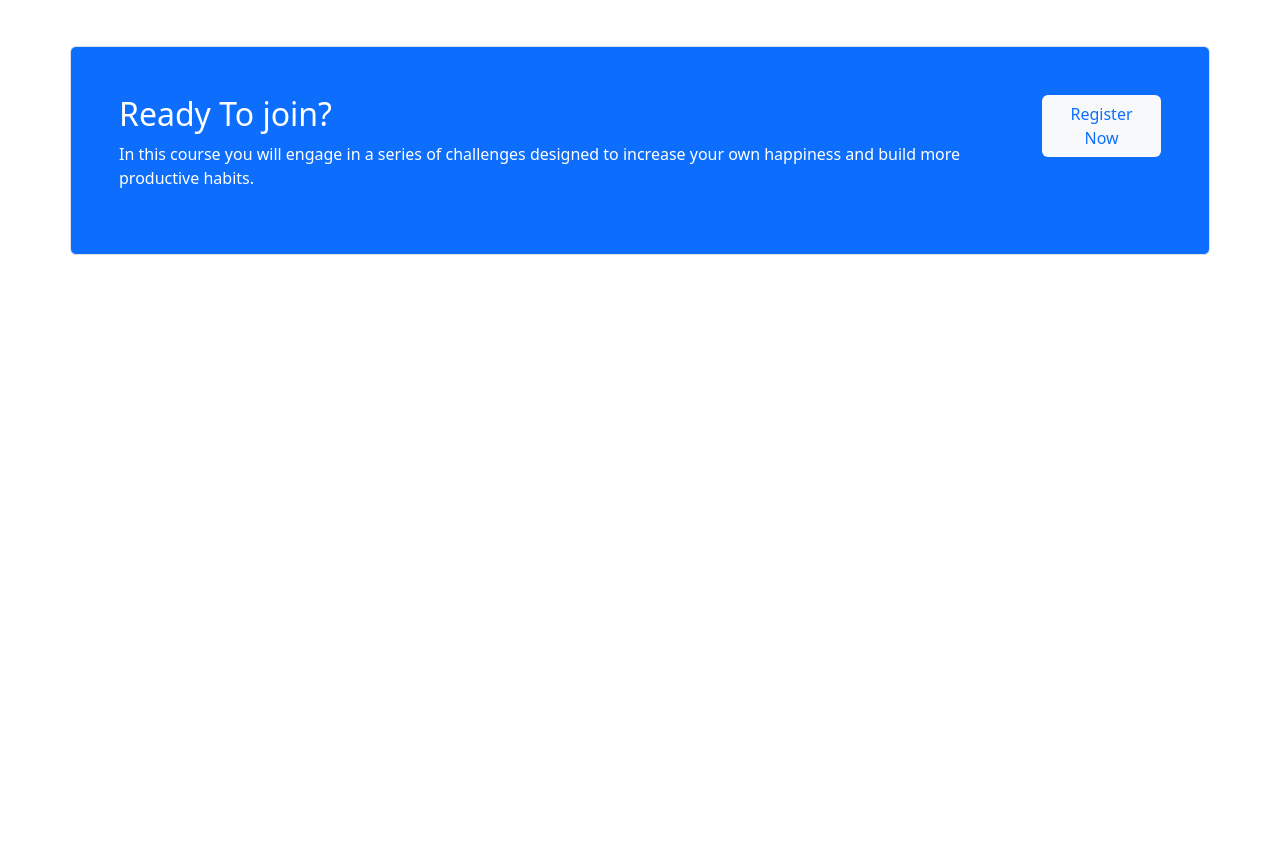
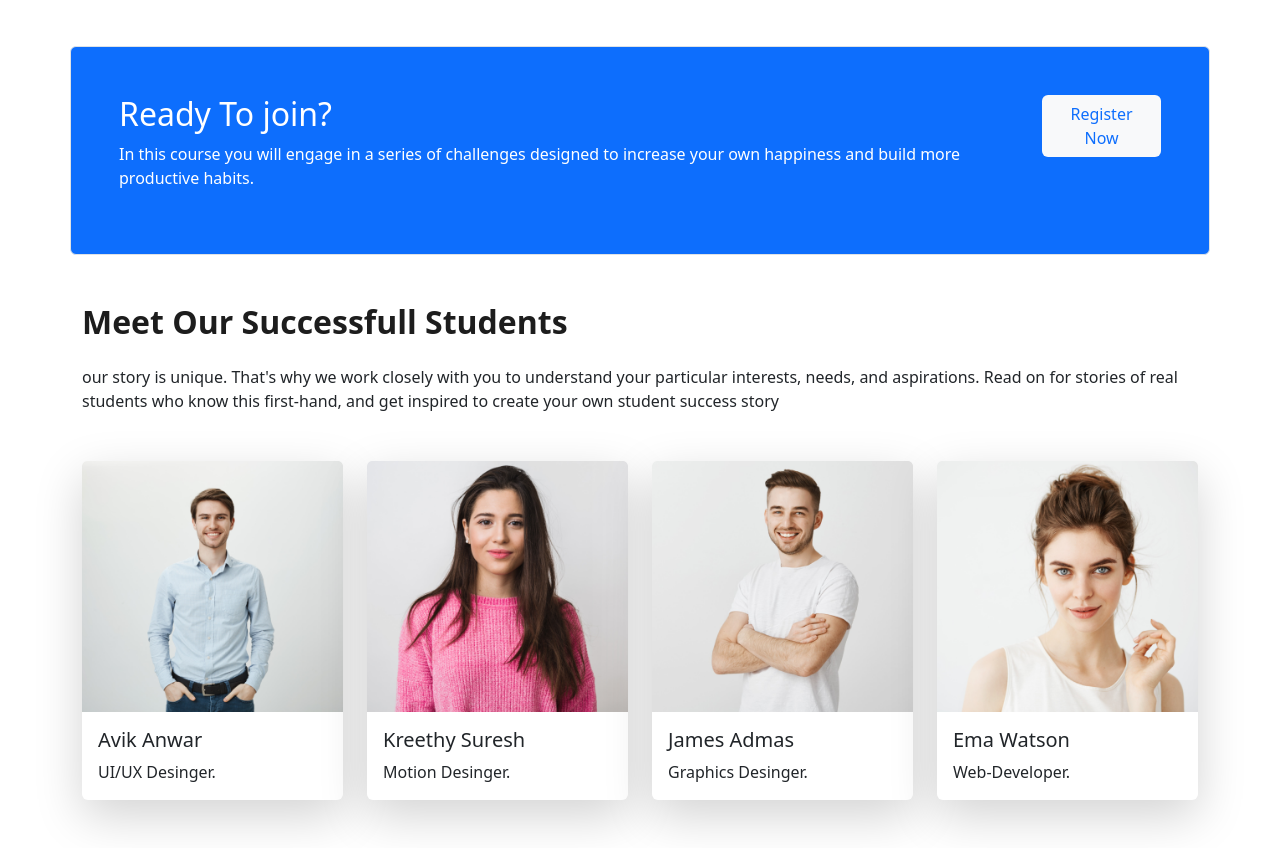
Before and after one commit to raju-120/Edtech, a plain HTML site: page index.html in a window 1280 px wide. Shown: the part 2528-3376 px from the top of the page. Before the commit the page ends 2799 px from the top, so only its background shows below. Drawn offline with nearby package versions, Linux system fonts and the light colour scheme.

Commit message:
success student added

```diff
--- a/index.html
+++ b/index.html
@@ -30,16 +30,16 @@
               <a class="nav-link" href="#courses">Courses</a>
             </li>
             <li class="nav-item mx-5">
-              <a class="nav-link" href="#">Deals</a>
+              <a class="nav-link" href="#explore">Deals</a>
             </li>
             <li class="nav-item mx-5">
-              <a class="nav-link">Success</a>
+              <a class="nav-link" href="#success">Success</a>
             </li>
             <li class="nav-item mx-5">
               <a class="nav-link">About</a>
             </li>
             <li class="nav-item mx-5">
-              <a class="nav-link">Register</a>
+              <a class="nav-link" href="#register">Register</a>
             </li>
           </ul>
           <form class="d-flex" role="search">
@@ -166,7 +166,7 @@
     <!----Courses Part end----->
     <!----Explore Start----->
     <section>
-      <div class="card mb-3" >
+      <div class="card mb-3" id="explore">
         <div class="row g-0 my-5 mx-5">
           <div class="col-md-4">
             <img src="images/working.png" class="img-fluid rounded-start w-100" alt="...">
@@ -198,7 +198,7 @@
     <!----Explore Part end----->
     <!----Register Part Start----->
     <section>
-      <div class="container mb-3 my-5">
+      <div class="container mb-3 my-5" id="register">
         <div class="row">
           <div class="col d-flex justify-content-between bg-primary p-5 border rounded">
             <span>
@@ -229,7 +229,50 @@
       </div>
     </section>
     <!----Register Part End----->
-    <!----Explore Part end----->
+    <!----Success Student start----->
+    <section class="container my-5" id="success">
+      <h2 class="mb-4 fw-bold course-head">Meet Our Successfull Students</h2>
+      <p class="mb-5">our story is unique. That's why we work closely with you to understand your particular interests, needs, and aspirations. Read on for stories of real students who know this first-hand, and get inspired to create your own student success story</p>
+      <div class="row row-cols-1 row-cols-md-2 row-cols-lg-4 g-4">
+          <div class="col">
+            <div class="card border border-0 shadow-lg h-60">
+              <img src="images/student/student-1.png" class="card-img-top" alt="...">
+              <div class="card-body">
+                <h5 class="card-title">Avik Anwar</h5>
+                <p class="card-text">UI/UX Desinger.</p>
+              </div>
+            </div>
+          </div>
+          <div class="col">
+            <div class="card border-0 shadow-lg h-100">
+              <img src="images/student/student-2.png" class="card-img-top" alt="...">
+              <div class="card-body">
+                <h5 class="card-title">Kreethy Suresh</h5>
+                <p class="card-text">Motion Desinger.</p>
+              </div>
+            </div>
+          </div>
+          <div class="col">
+            <div class="card border-0 shadow-lg h-60">
+              <img src="images/student/student-3.png" class="card-img-top" alt="...">
+              <div class="card-body">
+                <h5 class="card-title">James Admas</h5>
+                <p class="card-text">Graphics Desinger.</p>
+              </div>
+            </div>
+          </div>
+          <div class="col">
+            <div class="card border-0 shadow-lg h-60">
+              <img src="images/student/student-4.png" class="card-img-top" alt="...">
+              <div class="card-body">
+                <h5 class="card-title">Ema Watson</h5>
+                <p class="card-text">Web-Developer.</p>
+              </div>
+            </div>
+          </div>
+        </div>
+  </section>
+    <!----Success Student end----->
   </main>
 
 
```
